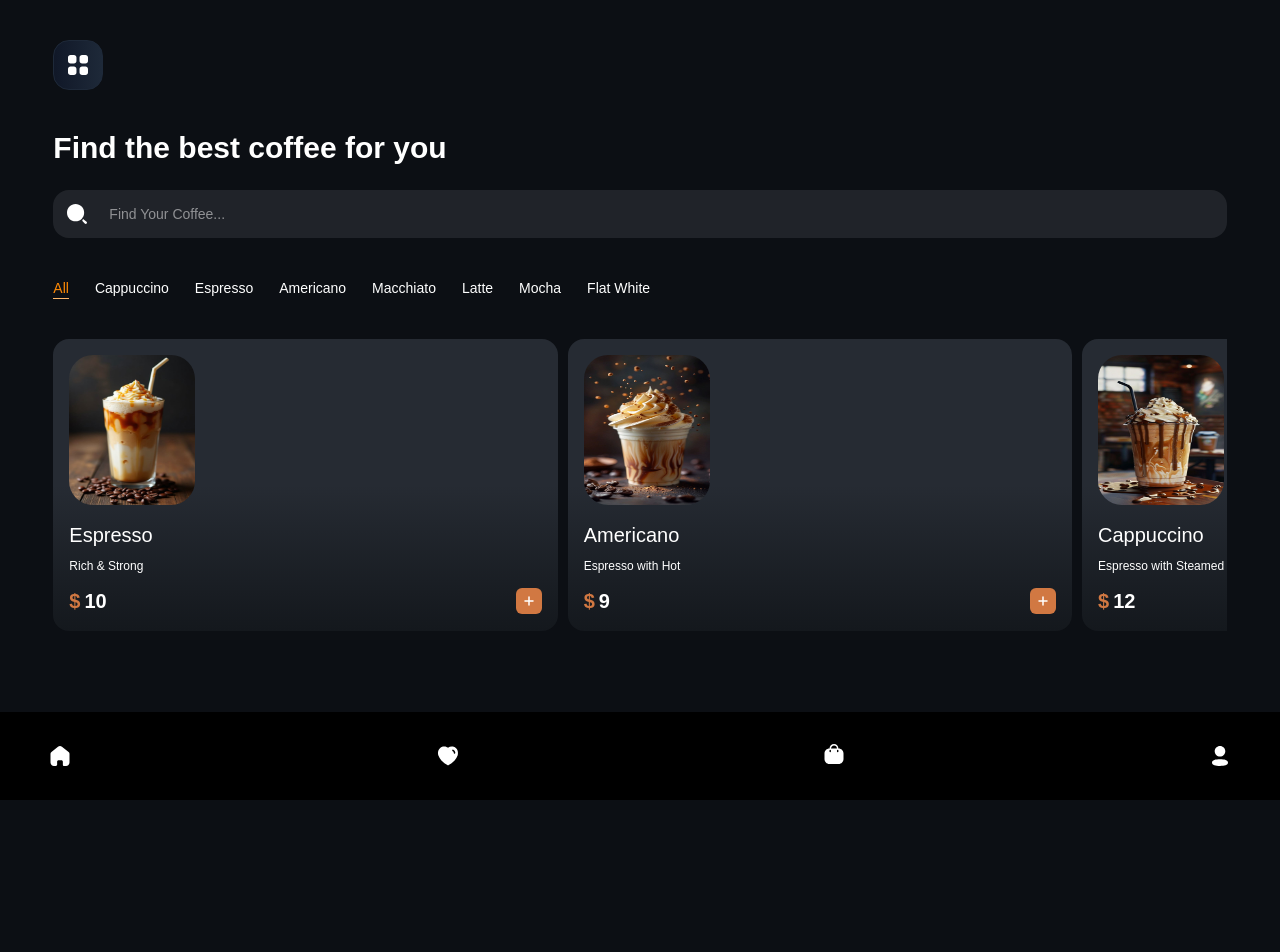
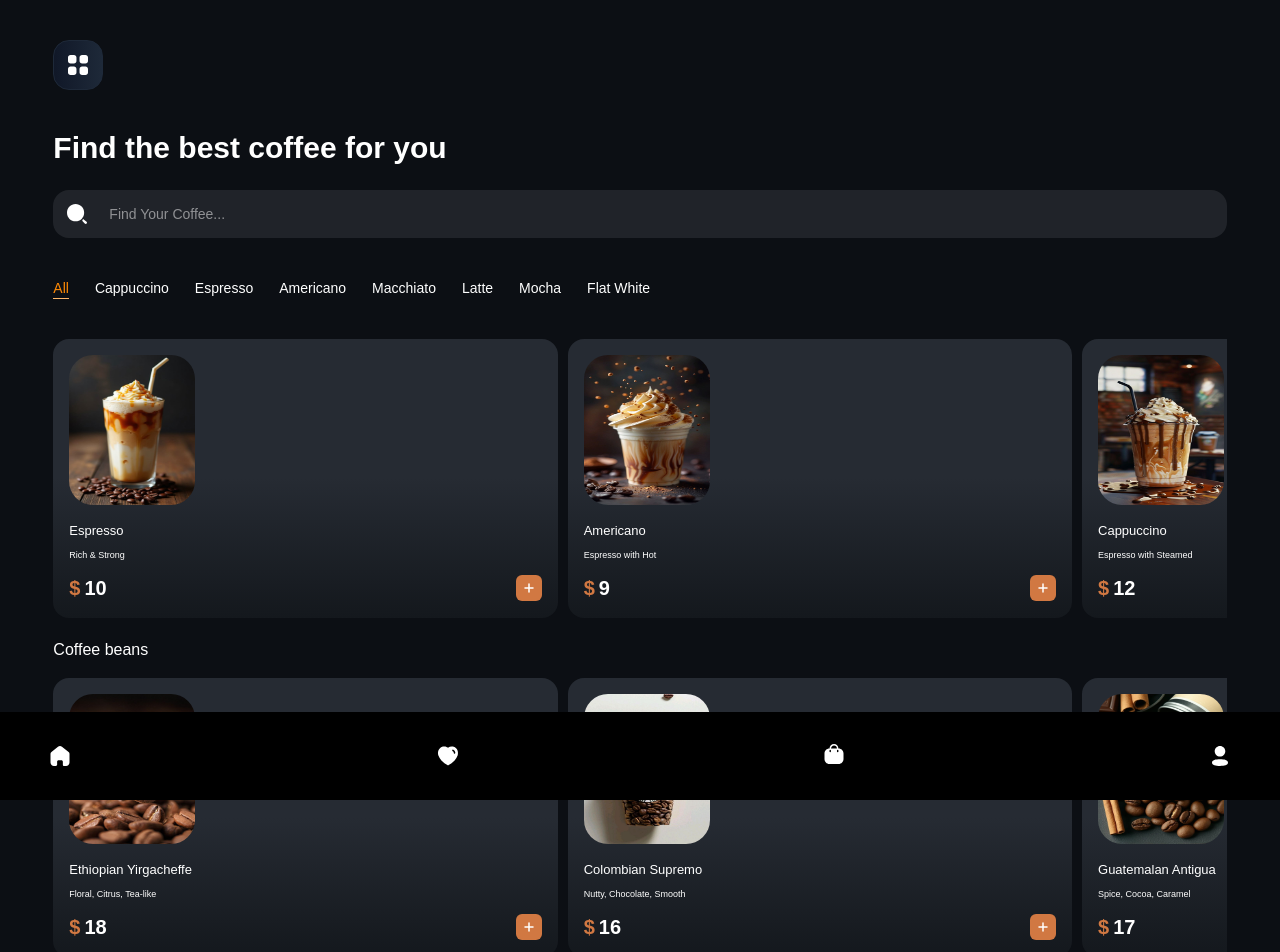
Before and after one commit to soniya-anvari/Coffee-Shop, a Next.js app: page / in a window 1280 px wide. Shown: the top 952 px of the page. Before the commit the page ends 800 px from the top, so only its background shows below. Built offline with nearby package versions, Linux system fonts and the light colour scheme; data requests are answered from the project's data file.

Commit message:
Fetch coffee beans  data as SSG

```diff
--- a/components/modules/Navbar/Navbar.js
+++ b/components/modules/Navbar/Navbar.js
@@ -2,7 +2,7 @@ import React from 'react'
 
 function Navbar() {
   return (
-    <div className='flex px-12 z-999 justify-between py-8 fixed bottom-0 left-0 right-0 bg-black'>
+    <div className='flex mt-24 px-12 z-999 justify-between py-8 fixed bottom-0 left-0 right-0 bg-black'>
         <span>
            <svg width="24" height="24" viewBox="0 0 24 24" fill="none" xmlns="http://www.w3.org/2000/svg">
             <path d="M9.13478 20.7735V17.7157C9.13478 16.9352 9.77217 16.3024 10.5584 16.3024H13.4326C13.8102 16.3024 14.1723 16.4513 14.4393 16.7164C14.7063 16.9814 14.8563 17.3409 14.8563 17.7157V20.7735C14.8539 21.098 14.9821 21.41 15.2124 21.6403C15.4427 21.8706 15.7561 22.0001 16.0829 22.0001H18.0438C18.9596 22.0025 19.8388 21.643 20.4872 21.0009C21.1356 20.3589 21.5 19.4871 21.5 18.5779V9.86698C21.5 9.13258 21.1721 8.43596 20.6046 7.96479L13.934 2.67599C12.7737 1.74868 11.1111 1.77862 9.98539 2.7471L3.46701 7.96479C2.87274 8.42207 2.51755 9.12076 2.5 9.86698V18.5691C2.5 20.464 4.04738 22.0001 5.95617 22.0001H7.87229C8.55123 22.0001 9.103 21.4563 9.10792 20.7824L9.13478 20.7735Z" fill="white"/>
--- a/components/modules/ProductsCart/Card.js
+++ b/components/modules/ProductsCart/Card.js
@@ -4,10 +4,10 @@ function Card({item}) {
   return (
     <div className='text-white bg-gradient-to-t from-[#14181d] via-[#262B33] to-[#262B33] p-4 rounded-2xl'>
        <img src={item.img} className='w-[126px] h-[150px] rounded-3xl' />
-            <p className='text-xl mt-4'>
+            <p className='text-[13px] mt-4'>
                 {item.name}
             </p>
-            <p className='mt-2 text-[12px]'>
+            <p className='mt-2 text-[9px]'>
                 {item.contents.split(' ').slice(0,3).join(' ')}
             </p>
             <div className='mt-3 flex justify-between items-center'>
--- /dev/null
+++ b/components/templates/index/CoffeeBeans.js
@@ -0,0 +1,33 @@
+import React from 'react'
+import { Swiper, SwiperSlide } from 'swiper/react';
+import 'swiper/css';
+import 'swiper/css/pagination';
+import Card from '@/components/modules/ProductsCart/Card';
+import Filters from '@/components/modules/ProductsCart/Filters';
+function CoffeeBeans({coffeeBeans}) {
+  return (
+    <div className='mt-5'>
+      <h3 className='text-white text-md'>
+        Coffee beans
+      </h3>
+    <Swiper
+        slidesPerView={2.3}
+        spaceBetween={10}
+        pagination={{
+          clickable: true,
+        }}
+        className='mt-4'
+      >
+      {
+      coffeeBeans.length &&  coffeeBeans?.map(item=>(
+        <SwiperSlide  key={item.id}>
+           <Card item={item} />
+        </SwiperSlide>
+        ))
+      }
+    </Swiper>
+  </div>
+  )
+}
+
+export default CoffeeBeans;
--- a/data/db.json
+++ b/data/db.json
@@ -210,7 +210,7 @@
       "name": "Ethiopian Yirgacheffe",
       "origin": "Ethiopia",
       "roast": "Light Roast",
-      "flavorNotes": "Floral, Citrus, Tea-like",
+      "contents": "Floral, Citrus, Tea-like",
       "price": 18,
       "weight": "250g",
       "img": "/images/beans-1.jpg",
@@ -221,7 +221,7 @@
       "name": "Colombian Supremo",
       "origin": "Colombia",
       "roast": "Medium Roast",
-      "flavorNotes": "Nutty, Chocolate, Smooth",
+      "contents": "Nutty, Chocolate, Smooth",
       "price": 16,
       "weight": "250g",
       "img": "/images/beans-2.jpg",
@@ -232,7 +232,7 @@
       "name": "Guatemalan Antigua",
       "origin": "Guatemala",
       "roast": "Medium-Dark Roast",
-      "flavorNotes": "Spice, Cocoa, Caramel",
+      "contents": "Spice, Cocoa, Caramel",
       "price": 17,
       "weight": "250g",
       "img": "/images/beans-3.jpg",
@@ -243,7 +243,7 @@
       "name": "Kenya AA",
       "origin": "Kenya",
       "roast": "Light-Medium Roast",
-      "flavorNotes": "Berry, Winey, Bright Acidity",
+      "contents": "Berry, Winey, Bright Acidity",
       "price": 19,
       "weight": "250g",
       "img": "/images/beans-4.jpg",
@@ -254,7 +254,7 @@
       "name": "Sumatra Mandheling",
       "origin": "Indonesia",
       "roast": "Dark Roast",
-      "flavorNotes": "Earthy, Herbal, Low Acidity",
+      "contents": "Earthy, Herbal, Low Acidity",
       "price": 18,
       "weight": "250g",
       "img": "/images/beans-5.jpg",
@@ -265,7 +265,7 @@
       "name": "Brazil Santos",
       "origin": "Brazil",
       "roast": "Medium Roast",
-      "flavorNotes": "Sweet, Nutty, Chocolatey",
+      "contents": "Sweet, Nutty, Chocolatey",
       "price": 15,
       "weight": "250g",
       "img": "/images/beans-6.jpg",
@@ -276,7 +276,7 @@
       "name": "Honduras Marcala",
       "origin": "Honduras",
       "roast": "Medium Roast",
-      "flavorNotes": "Balanced, Fruity, Smooth",
+      "contents": "Balanced, Fruity, Smooth",
       "price": 16,
       "weight": "250g",
       "img": "/images/beans-7.jpg",
@@ -287,7 +287,7 @@
       "name": "Costa Rica Tarrazú",
       "origin": "Costa Rica",
       "roast": "Light Roast",
-      "flavorNotes": "Bright, Citrus, Clean Finish",
+      "contents": "Bright, Citrus, Clean Finish",
       "price": 17,
       "weight": "250g",
       "img": "/images/beans-8.jpg",
@@ -298,7 +298,7 @@
       "name": "Tanzania Peaberry",
       "origin": "Tanzania",
       "roast": "Medium Roast",
-      "flavorNotes": "Winey, Rich, Fruity",
+      "contents": "Winey, Rich, Fruity",
       "price": 19,
       "weight": "250g",
       "img": "/images/beans-9.jpg",
@@ -309,7 +309,7 @@
       "name": "House Blend",
       "origin": "Multi-origin",
       "roast": "Medium-Dark Roast",
-      "flavorNotes": "Balanced, Cocoa, Nutty",
+      "contents": "Balanced, Cocoa, Nutty",
       "price": 14,
       "weight": "250g",
       "img": "/images/beans-9.jpg",
--- a/pages/index.js
+++ b/pages/index.js
@@ -1,26 +1,31 @@
+import CoffeeBeans from '@/components/templates/index/CoffeeBeans';
 import HeroSection from '@/components/templates/index/HeroSection'
 import Menu from '@/components/templates/index/Menu'
 import { consumeDynamicAccess } from 'next/dist/server/app-render/dynamic-rendering';
 import React from 'react'
 
-function Home({menuItems}) {
+function Home({menuItems,coffeeBeans}) {
 
   return (
     <div>
       <HeroSection />
       <Menu menuItems={menuItems} />
+      <CoffeeBeans coffeeBeans={coffeeBeans}/>
 
     </div>
   )
 }
 export async function getStaticProps(){
-  const res=await fetch('http://localhost:4000/menu');
-  const data=await res.json()
-  console.log({res})
+  const menuRes=await fetch('http://localhost:4000/menu');
+  const coffeeBeansRes=await fetch('http://localhost:4000/CoffeeBeans');
+  const coffe=await coffeeBeansRes.json()
+  const menu=await menuRes.json();
+
   console.log('skns')
     return{
     props:{
-      menuItems:data
+      menuItems:menu,
+      coffeeBeans:coffe
     },
     revalidate: 20,
   }
```
